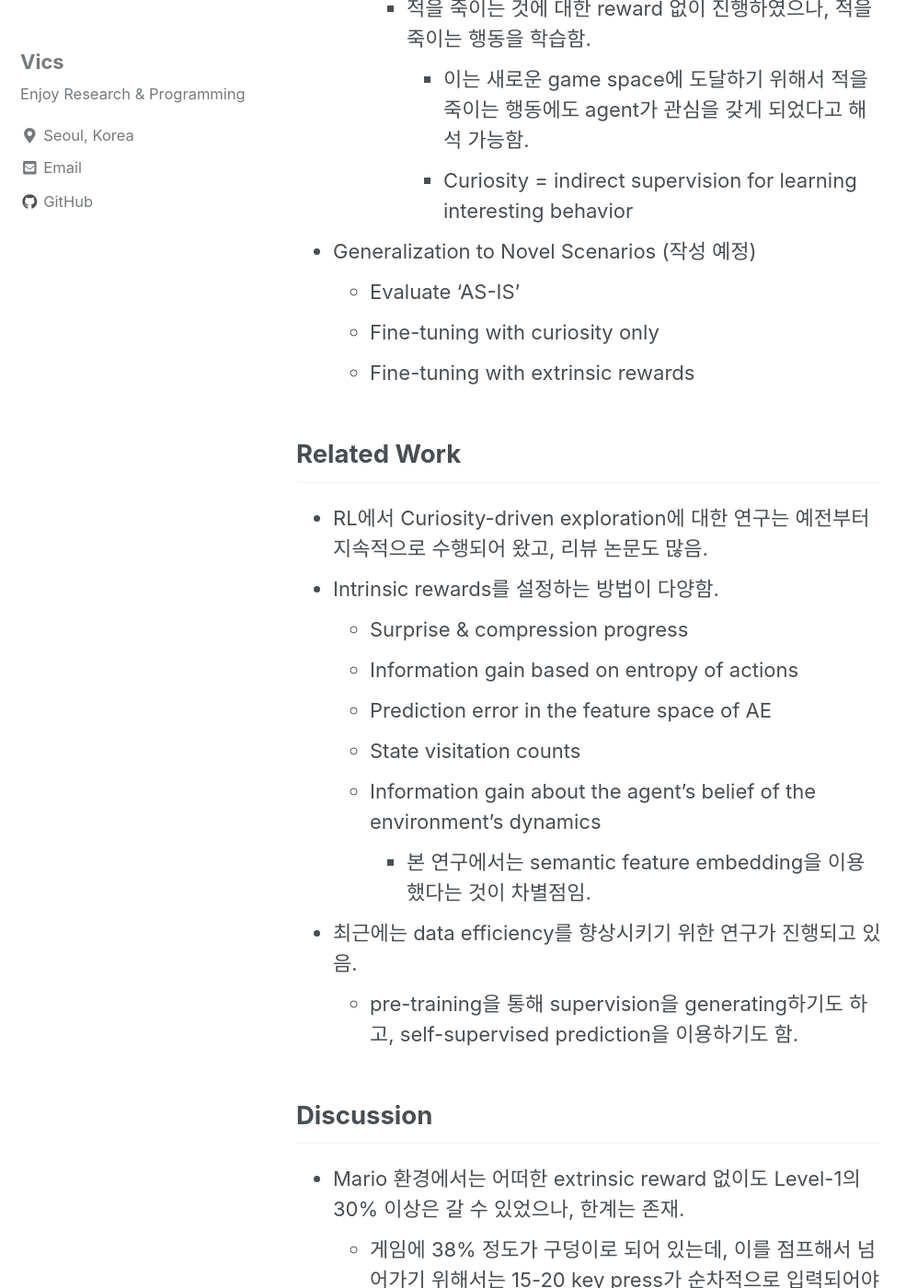
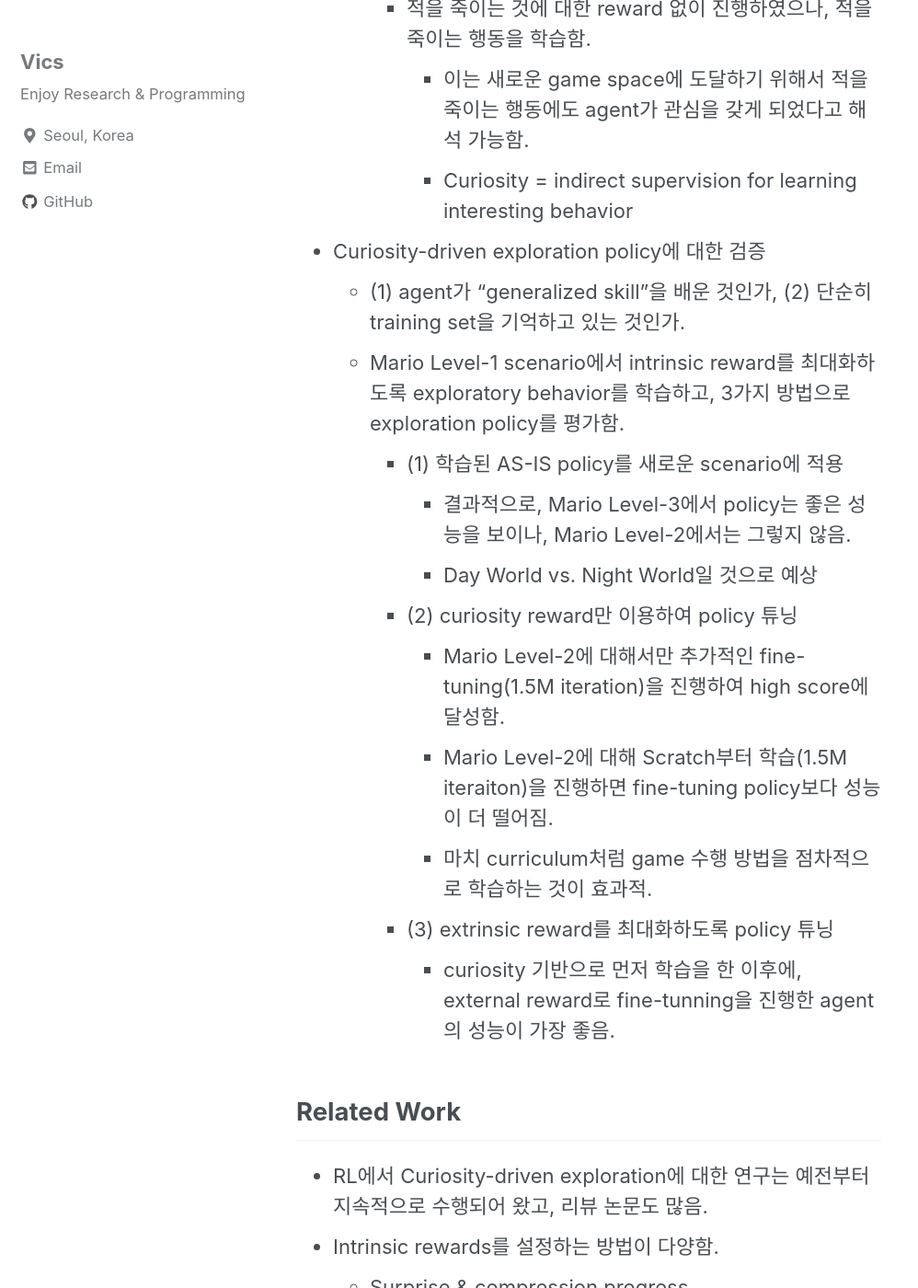
Before and after one commit to vics-kwon/vics-kwon.github.io, a Jekyll site: the page built from _posts/2018-11-25-CDE-summary.md, in a window 1280 px wide and 1400 px high, scrolled down 9989 px. Shown: the whole window at 92% size, without its empty margins (0-998 px from the left). Built offline with Jekyll 4.4.1, drawn with Linux system fonts in a browser that asks for light colours; nearby versions of some CDN libraries; formulas are drawn with MathJax 3; comment, search, counter and statistics services are not loaded.

Commit message:
add contents of CDE-summary

```diff
--- a/_posts/2018-11-25-CDE-summary.md
+++ b/_posts/2018-11-25-CDE-summary.md
@@ -164,10 +164,18 @@ Pathak, D., Agrawal, P., Efros, A. A., & Darrell, T. (2017, May). **Curiosity-dr
             - 이는 새로운 game space에 도달하기 위해서 적을 죽이는 행동에도 agent가 관심을 갖게 되었다고 해석 가능함.
             - Curiosity = indirect supervision for learning interesting behavior
 
-- Generalization to Novel Scenarios (작성 예정)
-    - Evaluate 'AS-IS'
-    - Fine-tuning with curiosity only
-    - Fine-tuning with extrinsic rewards
+- Curiosity-driven exploration policy에 대한 검증
+    - (1) agent가 "generalized skill"을 배운 것인가, (2) 단순히 training set을 기억하고 있는 것인가.
+    - Mario Level-1 scenario에서 intrinsic reward를 최대화하도록 exploratory behavior를 학습하고, 3가지 방법으로 exploration policy를 평가함.
+        - (1) 학습된 AS-IS policy를 새로운 scenario에 적용
+            - 결과적으로, Mario Level-3에서 policy는 좋은 성능을 보이나, Mario Level-2에서는 그렇지 않음.
+            - Day World vs. Night World일 것으로 예상
+        - (2) curiosity reward만 이용하여 policy 튜닝
+            - Mario Level-2에 대해서만 추가적인 fine-tuning(1.5M iteration)을 진행하여 high score에 달성함.
+            - Mario Level-2에 대해 Scratch부터 학습(1.5M iteraiton)을 진행하면 fine-tuning policy보다 성능이 더 떨어짐.
+            - 마치 curriculum처럼 game 수행 방법을 점차적으로 학습하는 것이 효과적.
+        - (3) extrinsic reward를 최대화하도록 policy 튜닝
+            - curiosity 기반으로 먼저 학습을 한 이후에, external reward로 fine-tunning을 진행한 agent의 성능이 가장 좋음.
 
 ## Related Work
 
```
